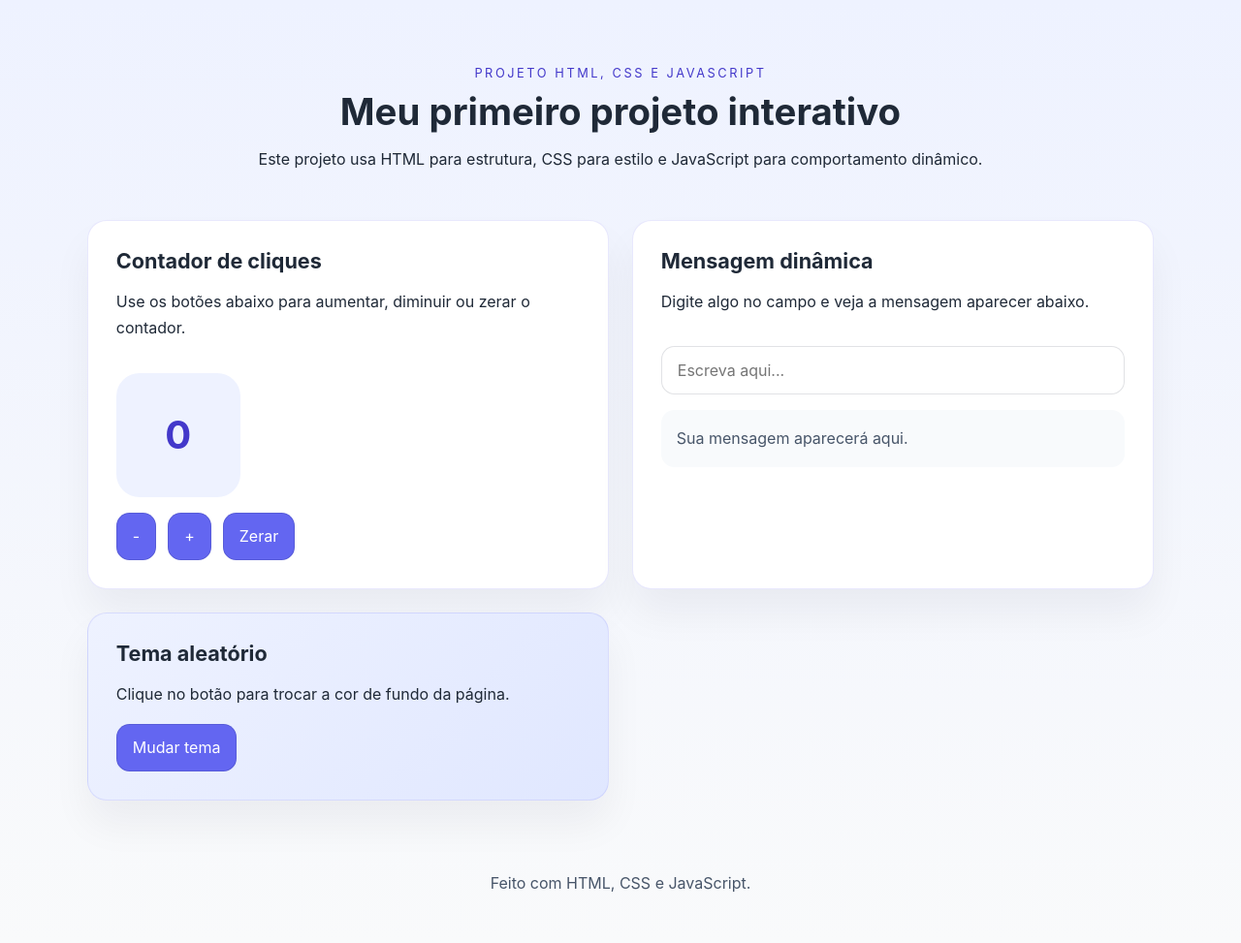
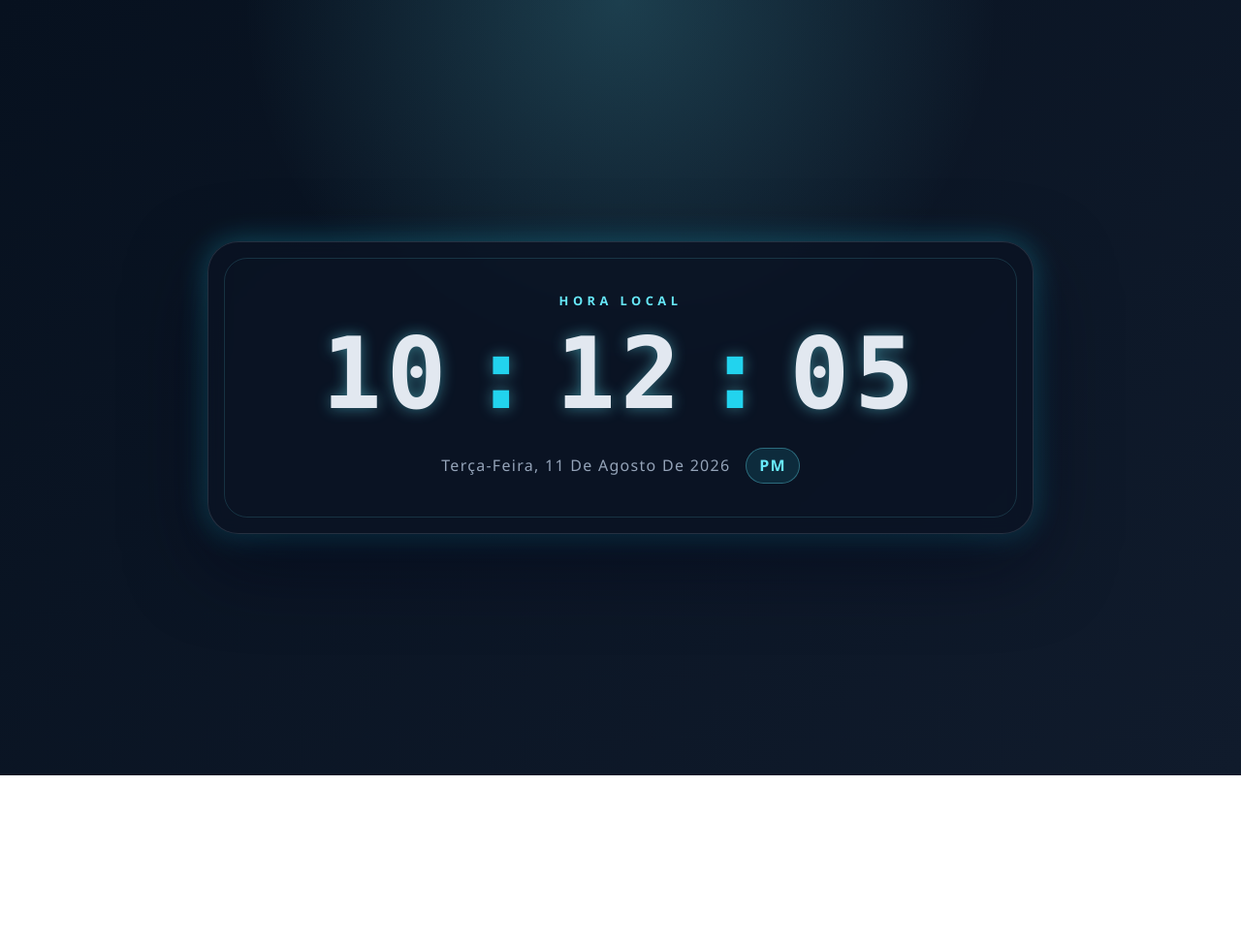
Before and after one commit to alberto138869/html-css-js-project-setup, a plain HTML site: page index.html in a window 1280 px wide. Shown: the whole page at 97% size. After the commit the page ends 800 px from the top, so only its background shows below. Drawn offline with Linux system fonts and the light colour scheme.

Commit message:
feat: add digital clock
Co-authored-by: Copilot <223556219+Copilot@users.noreply.github.com>

```diff
--- a/app.js
+++ b/app.js
@@ -1,54 +1,40 @@
-const countElement = document.getElementById("count");
-const incrementButton = document.getElementById("increment");
-const decrementButton = document.getElementById("decrement");
-const resetButton = document.getElementById("reset");
-const messageInput = document.getElementById("messageInput");
-const messageOutput = document.getElementById("messageOutput");
-const themeButton = document.getElementById("themeButton");
+const hoursElement = document.getElementById("hours");
+const minutesElement = document.getElementById("minutes");
+const secondsElement = document.getElementById("seconds");
+const dateTextElement = document.getElementById("dateText");
+const ampmElement = document.getElementById("ampm");
 
-let count = 0;
-
-function updateCount() {
-  countElement.textContent = count;
-  countElement.style.color = count === 0 ? "#4338ca" : count > 0 ? "#22c55e" : "#ef4444";
+function formatTimePart(value) {
+  return String(value).padStart(2, "0");
 }
 
-function changeTheme() {
-  const backgroundColors = [
-    "#f8fafc",
-    "#fff7ed",
-    "#eff6ff",
-    "#ecfdf5",
-    "#fdf2f8",
-  ];
-  const accentColors = ["#6366f1", "#d946ef", "#10b981", "#f97316", "#0ea5e9"];
-  const randomIndex = Math.floor(Math.random() * backgroundColors.length);
+function updateClock() {
+  const now = new Date();
+  const hours = now.getHours();
+  const minutes = now.getMinutes();
+  const seconds = now.getSeconds();
 
-  document.body.style.background = `linear-gradient(180deg, ${backgroundColors[randomIndex]} 0%, #f9fafb 100%)`;
-  document.documentElement.style.setProperty("--brand", accentColors[randomIndex]);
-  document.documentElement.style.setProperty("--brand-dark", accentColors[randomIndex]);
+  const hour12 = hours % 12 || 12;
+  const period = hours >= 12 ? "PM" : "AM";
+
+  hoursElement.textContent = formatTimePart(hour12);
+  minutesElement.textContent = formatTimePart(minutes);
+  secondsElement.textContent = formatTimePart(seconds);
+  ampmElement.textContent = period;
+
+  const formattedDate = new Intl.DateTimeFormat("pt-BR", {
+    weekday: "long",
+    day: "numeric",
+    month: "long",
+    year: "numeric",
+  }).format(now);
+
+  dateTextElement.textContent = formattedDate.replace(/(^\w)/, (letter) =>
+    letter.toUpperCase()
+  );
+
+  document.title = `${formatTimePart(hour12)}:${formatTimePart(minutes)}:${formatTimePart(seconds)} ${period} | Relógio Digital`;
 }
 
-incrementButton.addEventListener("click", () => {
-  count += 1;
-  updateCount();
-});
-
-decrementButton.addEventListener("click", () => {
-  count -= 1;
-  updateCount();
-});
-
-resetButton.addEventListener("click", () => {
-  count = 0;
-  updateCount();
-});
-
-messageInput.addEventListener("input", () => {
-  const message = messageInput.value.trim();
-  messageOutput.textContent = message || "Sua mensagem aparecerá aqui.";
-});
-
-themeButton.addEventListener("click", changeTheme);
-
-updateCount();
+updateClock();
+setInterval(updateClock, 1000);
--- a/index.html
+++ b/index.html
@@ -3,50 +3,32 @@
   <head>
     <meta charset="UTF-8" />
     <meta name="viewport" content="width=device-width, initial-scale=1.0" />
-    <title>Meu Primeiro Projeto</title>
+    <meta
+      name="description"
+      content="Relógio digital moderno em HTML, CSS e JavaScript puro."
+    />
+    <title>Relógio Digital</title>
     <link rel="stylesheet" href="style.css" />
-    <!-- deployed-to-github-pages -->
   </head>
   <body>
-    <header class="hero">
-      <div class="container">
-        <span class="eyebrow">Projeto HTML, CSS e JavaScript</span>
-        <h1>Meu primeiro projeto interativo</h1>
-        <p>Este projeto usa HTML para estrutura, CSS para estilo e JavaScript para comportamento dinâmico.</p>
-      </div>
-    </header>
+    <main class="clock-screen">
+      <section class="clock-card" aria-label="Relógio digital">
+        <p class="eyebrow">Hora local</p>
 
-    <main class="container">
-      <section class="card">
-        <h2>Contador de cliques</h2>
-        <p>Use os botões abaixo para aumentar, diminuir ou zerar o contador.</p>
-        <div class="counter">
-          <span id="count">0</span>
+        <div class="time" aria-live="polite" aria-atomic="true">
+          <span id="hours">00</span>
+          <span class="separator">:</span>
+          <span id="minutes">00</span>
+          <span class="separator">:</span>
+          <span id="seconds">00</span>
         </div>
-        <div class="button-row">
-          <button id="decrement">-</button>
-          <button id="increment">+</button>
-          <button id="reset">Zerar</button>
+
+        <div class="meta-row">
+          <span id="dateText">Segunda, 11 de agosto de 2026</span>
+          <span id="ampm" class="ampm">AM</span>
         </div>
       </section>
-
-      <section class="card">
-        <h2>Mensagem dinâmica</h2>
-        <p>Digite algo no campo e veja a mensagem aparecer abaixo.</p>
-        <input id="messageInput" type="text" placeholder="Escreva aqui..." />
-        <p class="output" id="messageOutput">Sua mensagem aparecerá aqui.</p>
-      </section>
-
-      <section class="card card--accent">
-        <h2>Tema aleatório</h2>
-        <p>Clique no botão para trocar a cor de fundo da página.</p>
-        <button id="themeButton">Mudar tema</button>
-      </section>
     </main>
-
-    <footer class="footer">
-      <p>Feito com HTML, CSS e JavaScript.</p>
-    </footer>
 
     <script src="app.js"></script>
   </body>
--- a/style.css
+++ b/style.css
@@ -1,166 +1,128 @@
-/* Estilos principais do projeto */
 :root {
-  --bg: #f6f8ff;
-  --surface: #ffffff;
-  --surface-strong: #eef2ff;
-  --text: #1f2937;
-  --text-muted: #475569;
-  --brand: #6366f1;
-  --brand-dark: #4338ca;
+  --bg-1: #07111f;
+  --bg-2: #101b2c;
+  --surface: rgba(11, 19, 35, 0.8);
+  --surface-border: rgba(148, 163, 184, 0.2);
+  --text: #e2e8f0;
+  --muted: #94a3b8;
+  --accent: #67e8f9;
+  --accent-strong: #22d3ee;
+  --shadow: rgba(34, 211, 238, 0.35);
 }
 
 * {
   box-sizing: border-box;
 }
 
+html,
 body {
   margin: 0;
-  font-family: "Inter", "Segoe UI", Tahoma, Geneva, Verdana, sans-serif;
-  background: linear-gradient(180deg, #eef2ff 0%, #f9fafb 100%);
-  color: var(--text);
-  min-height: 100vh;
+  min-height: 100%;
+  height: 100%;
 }
 
-img {
-  max-width: 100%;
+body {
+  display: grid;
+  place-items: center;
+  font-family: "Segoe UI", Tahoma, Geneva, Verdana, sans-serif;
+  background:
+    radial-gradient(circle at top, rgba(103, 232, 249, 0.2), transparent 38%),
+    linear-gradient(135deg, var(--bg-1) 0%, var(--bg-2) 100%);
+  color: var(--text);
 }
 
-.container {
-  width: min(1100px, 100% - 2rem);
-  margin: 0 auto;
+.clock-screen {
+  width: min(100%, 900px);
+  padding: 1.5rem;
 }
 
-.hero {
-  padding: 3rem 0 2rem;
+.clock-card {
+  position: relative;
+  padding: clamp(2rem, 4vw, 4rem);
+  border: 1px solid var(--surface-border);
+  border-radius: 2rem;
+  background: var(--surface);
+  backdrop-filter: blur(10px);
+  box-shadow: 0 30px 80px rgba(2, 6, 23, 0.55), 0 0 30px var(--shadow);
   text-align: center;
 }
 
-.eyebrow {
-  display: inline-block;
-  margin-bottom: 0.75rem;
-  color: var(--brand-dark);
-  text-transform: uppercase;
-  letter-spacing: 0.2em;
-  font-size: 0.8rem;
+.clock-card::before {
+  content: "";
+  position: absolute;
+  inset: 1rem;
+  border: 1px solid rgba(103, 232, 249, 0.15);
+  border-radius: 1.5rem;
+  pointer-events: none;
 }
 
-h1 {
-  margin: 0;
-  font-size: clamp(2.2rem, 3vw, 3.5rem);
-  line-height: 1.05;
+.eyebrow {
+  margin: 0 0 1rem;
+  color: var(--accent);
+  font-size: 0.8rem;
+  font-weight: 700;
+  letter-spacing: 0.35em;
+  text-transform: uppercase;
 }
 
-p {
-  line-height: 1.7;
+.time {
+  display: flex;
+  align-items: center;
+  justify-content: center;
+  gap: 0.2em;
+  font-size: clamp(3.5rem, 8vw, 8rem);
+  font-weight: 700;
+  letter-spacing: 0.05em;
+  line-height: 1;
+  font-family: "Consolas", "SFMono-Regular", "Menlo", monospace;
+  text-shadow: 0 0 15px rgba(103, 232, 249, 0.45);
 }
 
-main {
-  display: grid;
-  gap: 1.5rem;
-  padding-bottom: 2rem;
+.separator {
+  color: var(--accent-strong);
+  animation: blink 1s steps(1) infinite;
 }
 
-.card {
-  background: var(--surface);
-  border: 1px solid rgba(99, 102, 241, 0.15);
-  border-radius: 1.25rem;
-  padding: 1.8rem;
-  box-shadow: 0 25px 40px rgba(15, 23, 42, 0.05);
-}
-
-.card--accent {
-  background: linear-gradient(135deg, #eef2ff 0%, #e0e7ff 100%);
-}
-
-h2 {
-  margin-top: 0;
-  margin-bottom: 0.75rem;
-  font-size: 1.35rem;
-}
-
-.button-row {
-  display: flex;
-  flex-wrap: wrap;
-  gap: 0.75rem;
-  margin-top: 1rem;
-}
-
-button,
-input {
-  border: 1px solid rgba(15, 23, 42, 0.12);
-  border-radius: 0.85rem;
-  padding: 0.85rem 1rem;
-  font-size: 1rem;
-  font-family: inherit;
-}
-
-button {
-  background: var(--brand);
-  color: white;
-  cursor: pointer;
-  transition: transform 0.2s ease, background-color 0.2s ease;
-}
-
-button:hover {
-  background: var(--brand-dark);
-  transform: translateY(-1px);
-}
-
-button:active {
-  transform: translateY(0);
-}
-
-input {
-  width: 100%;
-  margin-top: 1rem;
-  background: #fff;
-}
-
-.output {
-  margin-top: 1rem;
-  padding: 1rem;
-  background: #f8fafc;
-  border-radius: 0.85rem;
-  color: var(--text-muted);
-}
-
-.counter {
-  display: inline-flex;
-  justify-content: center;
-  align-items: center;
-  width: 8rem;
-  height: 8rem;
-  margin-top: 1rem;
-  font-size: 2.5rem;
-  font-weight: 700;
-  color: var(--brand-dark);
-  background: #eef2ff;
-  border-radius: 1.5rem;
-}
-
-.footer {
-  padding: 1.5rem 0 2rem;
-  text-align: center;
-  color: var(--text-muted);
-}
-
-@media (min-width: 720px) {
-  main {
-    grid-template-columns: repeat(2, minmax(0, 1fr));
-  }
-
-  .hero {
-    padding-top: 4rem;
+@keyframes blink {
+  50% {
+    opacity: 0.3;
   }
 }
 
+.meta-row {
+  display: flex;
+  flex-wrap: wrap;
+  justify-content: center;
+  align-items: center;
+  gap: 1rem;
+  margin-top: 1.5rem;
+  color: var(--muted);
+  font-size: 1rem;
+  letter-spacing: 0.08em;
+  text-transform: capitalize;
+}
+
+.ampm {
+  display: inline-flex;
+  align-items: center;
+  justify-content: center;
+  min-width: 3.25rem;
+  padding: 0.4rem 0.8rem;
+  border: 1px solid rgba(103, 232, 249, 0.35);
+  border-radius: 999px;
+  background: rgba(34, 211, 238, 0.12);
+  color: var(--accent);
+  font-weight: 700;
+}
+
 @media (max-width: 520px) {
-  .card {
-    padding: 1.4rem;
+  .meta-row {
+    flex-direction: column;
+    gap: 0.5rem;
+    letter-spacing: 0.05em;
   }
 
-  .button-row {
-    flex-direction: column;
-    align-items: stretch;
+  .time {
+    gap: 0.1em;
   }
 }
```
Also changed, not shown: 1 other file.
